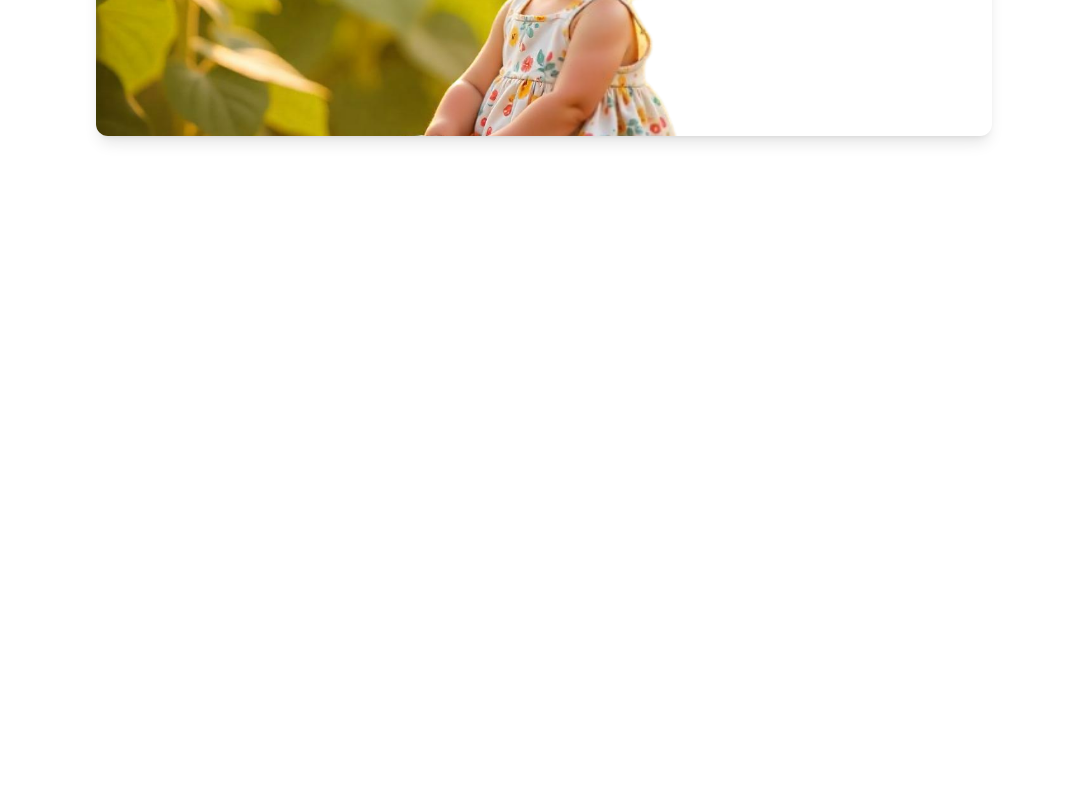
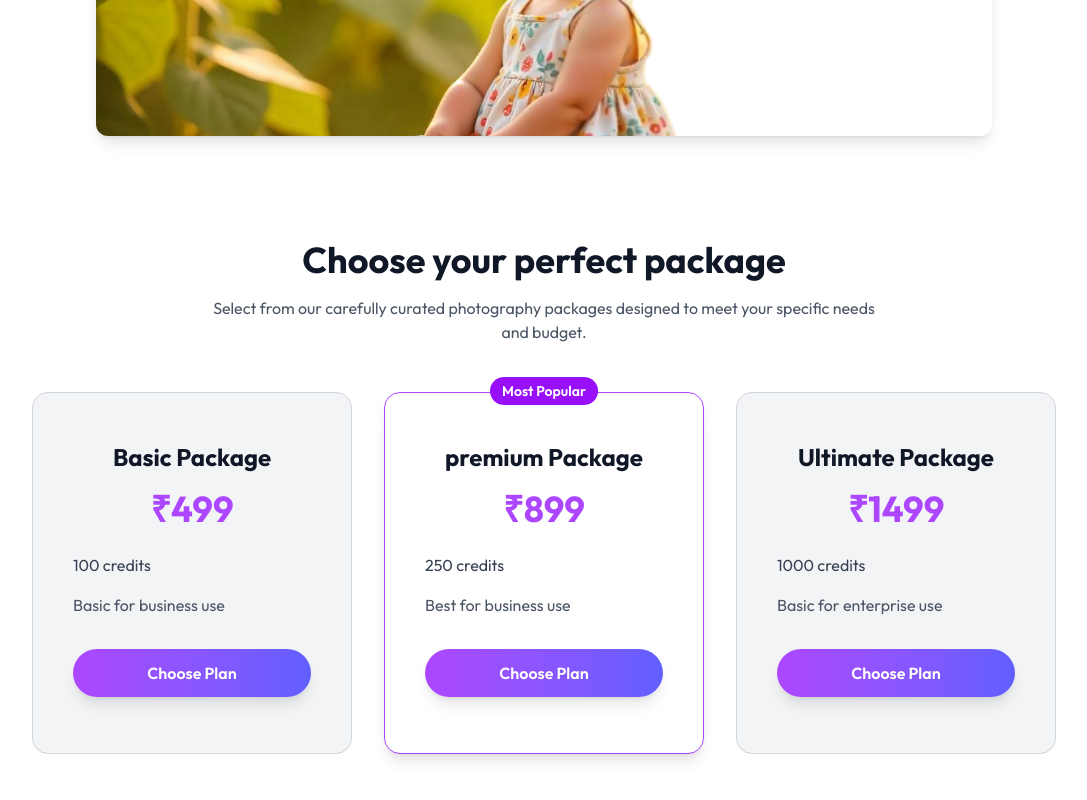
Before and after one commit to dhanarajsbiradar/BackGround-Removal-App, a React (Vite) app: page / in a window 1280 px wide. Shown: the part 1375-2175 px from the top of the page, without its empty margins (96-1183 px from the left). Before the commit the page ends 1639 px from the top, so only its background shows below. Built offline with nearby package versions, Linux system fonts and the light colour scheme.

Commit message:
create  Buy credits plan section

```diff
--- a/src/assets/assets.js
+++ b/src/assets/assets.js
@@ -30,3 +30,28 @@
     },
 ];
 export const categories = ["People", "Products", "Animals", "Cars", "Graphics"];
+export const plans = [{
+        id: "Basic",
+        name: "Basic Package",
+        price: 499,
+        credits: "100  credits",
+        description: "Basic  for business use",
+        popular: false,
+    },
+    {
+        id: "Premium",
+        name: "premium Package",
+        price: 899,
+        credits: "250  credits",
+        description: "Best  for business use",
+        popular: true,
+    },
+    {
+        id: "Ultimate",
+        name: "Ultimate Package",
+        price: 1499,
+        credits: "1000  credits",
+        description: "Basic  for enterprise use",
+        popular: false,
+    },
+];
--- /dev/null
+++ b/src/components/Pricing.jsx
@@ -0,0 +1,67 @@
+import { assets, plans } from "../assets/assets";
+
+const Pricing = () => {
+  return (
+    <div className="py-10 md:px-20 lg:px-20">
+      <div className="container mx-auto px-4">
+        {/* Section Title */}
+        <div className="mb-12 text-center">
+          <h2 className="text-3xl md:text-4xl font-bold text-gray-900 mb-4">
+            Choose your perfect package
+          </h2>
+          <p className="mx-auto mt-4 max-w-2xl text-gray-600">
+            Select from our carefully curated photography packages designed to
+            meet your specific needs and budget.
+          </p>
+        </div>
+
+        {/* Section Body */}
+        <div className="grid gap-8 md:grid-cols-2 lg:grid-cols-3">
+          {plans.map((plan) => (
+            <div
+              key={plan.id}
+              className={`relative pt-6 p-6 rounded-2xl transition-all duration-300 transform hover:-translate-y-2 ${
+                plan.popular
+                  ? "bg-white shadow-lg border border-purple-500"
+                  : "bg-gray-100 border border-gray-300"
+              }`}
+            >
+              {plan.popular && (
+                <div className="absolute -top-4 left-1/2 -translate-x-1/2 rounded-full bg-purple-600 px-3 py-1 text-white text-sm font-semibold">
+                  Most Popular
+                </div>
+              )}
+
+              <div className="text-center p-6">
+                <h3 className="text-2xl font-bold text-gray-900">
+                  {plan.name}
+                </h3>
+                <div className="mt-4">
+                  <span className="text-4xl text-purple-500 font-bold">
+                    ₹{plan.price}
+                  </span>
+                </div>
+              </div>
+
+              <div className="px-4 pb-8">
+                <ul className="mb-8 space-y-4">
+                  <li className="flex items-center text-gray-700">
+                    {plan.credits}
+                  </li>
+                  <li className="flex items-center text-gray-600">
+                    {plan.description}
+                  </li>
+                </ul>
+                <button className="w-full py-3 px-6 text-center text-white font-semibold rounded-full bg-gradient-to-r from-purple-500 to-indigo-500 shadow-lg hover:from-purple-600 hover:to-indigo-600 transition duration-300 ease-in-out transform hover:scale-105 cursor-pointer">
+                  Choose Plan
+                </button>
+              </div>
+            </div>
+          ))}
+        </div>
+      </div>
+    </div>
+  );
+};
+
+export default Pricing;
--- a/src/pages/Home.jsx
+++ b/src/pages/Home.jsx
@@ -1,7 +1,7 @@
 import Header from "../components/Header";
 import BgRemovalSteps from "../components/BgRemovalSteps";
 import BgSlider from  "../components/BgSlider";
-
+import Pricing from "../components/Pricing"
 const Home = () => {
   return (
     <div className="max-w-7xl mx-auto px-4 sm:px-6 lg:px-8 py-16 font-outfit">
@@ -15,7 +15,7 @@
         <BgSlider />
 
       {/* Buy credits plan section */}
-
+      <Pricing />
       {/* User testimonial section */}
 
       {/* Try now section */}
```
